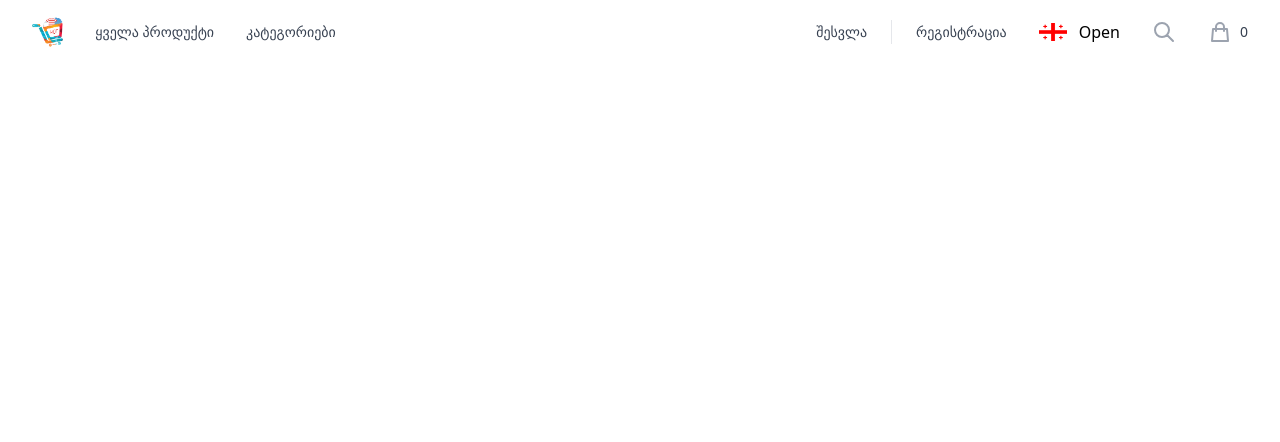
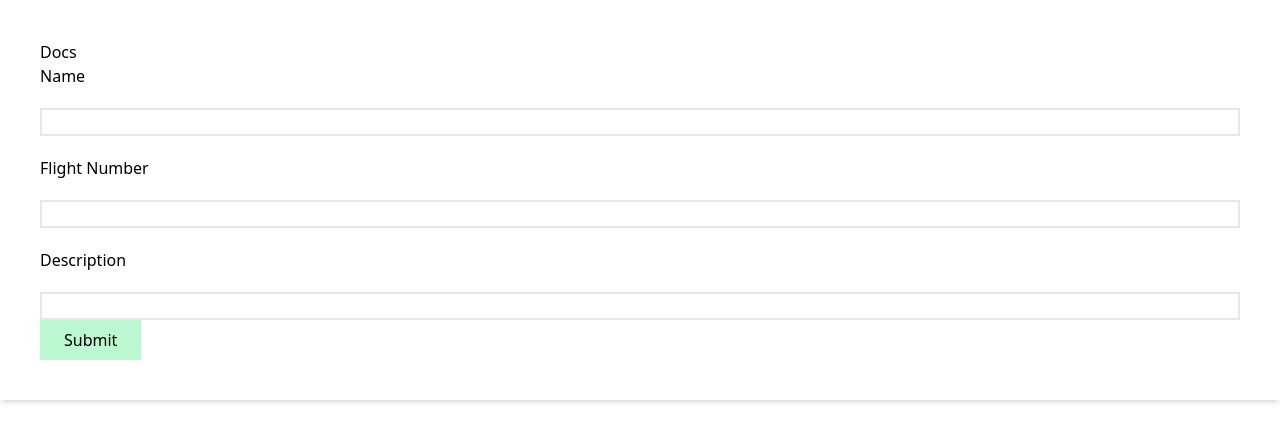
Before and after one commit to omarijalagania/shop-tailwind, a React (Create React App) app: page /docs in a window 1280 px wide. Shown: the top 442 px of the page. Built offline with nearby package versions, Linux system fonts and the light colour scheme.

Commit message:
upload image

```diff
--- a/src/App.js
+++ b/src/App.js
@@ -1,22 +1,33 @@
-import { Suspense } from 'react'
-import Nav from './components/Header/Nav/Nav'
-import { Route, Routes } from 'react-router-dom'
-import { myRoutes } from './components/routes/routes'
-import ErrorBoundary from './components/Error/ErrorBoundary'
+import { Suspense } from "react"
+import Nav from "./components/Header/Nav/Nav"
+import { Route, Routes } from "react-router-dom"
+import { myRoutes } from "./components/routes/routes"
+import ErrorBoundary from "./components/Error/ErrorBoundary"
+import TestZ from "./components/Test/Test"
+import Hello from "./components/Name/Name"
+import Docs from "./components/Docs/Docs"
+import ShowDocs from "./components/Docs/ShowDocs"
+import Myform from "./components/MyForm/Myform"
+
 function App() {
   return (
     <Suspense fallback={false}>
       <ErrorBoundary>
-        <Nav />
-        {myRoutes.map((route) => (
+        {/* <Nav /> */}
+        {/* {myRoutes.map((route) => (
           <Routes key={route.id}>
             <Route
               exact={route.exact}
               path={route.path}
               element={route.element}
             />
-          </Routes>
-        ))}
+          </Routes> */}
+        <Routes>
+          <Route path="/" element={<Myform />} />
+          <Route path="/docs" element={<Docs />} />
+          <Route path="/show-docs" element={<ShowDocs />} />
+          <Route path="/:name" element={<Hello />} />
+        </Routes>
       </ErrorBoundary>
     </Suspense>
   )
--- /dev/null
+++ b/src/components/Docs/Docs.js
@@ -0,0 +1,71 @@
+import React from "react"
+
+const Docs = () => {
+  const [data, setData] = React.useState({})
+
+  const submitData = (e) => {
+    e.preventDefault()
+    fetch("https://restapi-mongo.onrender.com/add/docs", {
+      method: "POST",
+      body: JSON.stringify(data),
+      headers: {
+        "Content-type": "application/json; charset=UTF-8",
+      },
+    })
+      .then((res) => res.json())
+      .catch((error) => console.error("Error:", error))
+  }
+
+  return (
+    <form onSubmit={submitData} className="w-full p-10 shadow-md mx-auto">
+      <h1>Docs</h1>
+      <div className="flex flex-col space-y-5">
+        <label htmlFor="name">Name</label>
+        <input
+          onChange={(e) =>
+            setData({
+              ...data,
+              name: e.target.value,
+            })
+          }
+          className="border-2"
+          type="text"
+          id="name"
+        />
+
+        <label htmlFor="number">Flight Number</label>
+        <input
+          onChange={(e) =>
+            setData({
+              ...data,
+              flight_number: e.target.value,
+            })
+          }
+          className="border-2"
+          type="text"
+          id="number"
+        />
+
+        <label htmlFor="desc">Description</label>
+        <input
+          onChange={(e) =>
+            setData({
+              ...data,
+              description: e.target.value,
+            })
+          }
+          className="border-2"
+          type="text"
+          id="desc"
+        />
+      </div>
+
+      <button className="px-6 py-2 bg-green-200" type="submit">
+        {" "}
+        Submit{" "}
+      </button>
+    </form>
+  )
+}
+
+export default Docs
--- /dev/null
+++ b/src/components/Docs/ShowDocs.js
@@ -0,0 +1,29 @@
+import React, { useEffect, useState } from "react"
+
+const ShowDocs = () => {
+  const [data, setData] = useState([])
+
+  useEffect(() => {
+    const getData = async () => {
+      const response = await fetch("https://restapi-mongo.onrender.com/docs")
+      const json = await response.json()
+      setData(json)
+    }
+    getData()
+  }, [])
+
+  console.log(data)
+  return (
+    <table className="border-2 p-24">
+      {data?.map((item) => (
+        <tr className="border-2">
+          <td className="border-2 p-3">{item.name}</td>
+          <td className="border-2 p-3">{item.flight_number}</td>
+          <td className="border-2 p-3">{item.description}</td>
+        </tr>
+      ))}
+    </table>
+  )
+}
+
+export default ShowDocs
--- /dev/null
+++ b/src/components/MyForm/Myform.js
@@ -0,0 +1,86 @@
+import React, { useEffect, useState } from "react"
+import axios from "axios"
+
+const Myform = () => {
+  const [name, setName] = useState("")
+  const [lastName, setLastName] = useState("")
+  const [image, setImage] = useState("")
+  const [posts, setPosts] = useState([])
+  const sendPost = (e) => {
+    e.preventDefault()
+    const formData = new FormData()
+    formData.append("name", name)
+    formData.append("lastname", lastName)
+    formData.append("image", image)
+
+    const config = {
+      headers: { "content-type": "multipart/form-data" },
+    }
+
+    axios
+      .post("http://localhost:8080/apiv2/set-post", formData, config)
+      .then((res) => console.log(res))
+      .catch((err) => console.log(err))
+  }
+
+  useEffect(() => {
+    const getPost = async () => {
+      const res = await axios.get("http://localhost:8080/apiv2/my-posts")
+      setPosts(res.data.posts)
+    }
+    getPost()
+  }, [])
+
+  return (
+    <div className="flex justify-between p-10">
+      <div className="w-96">
+        <form
+          onSubmit={sendPost}
+          className="flex flex-col"
+          encType="multipart/form"
+        >
+          <label htmlFor="name">Name</label>
+          <input
+            onChange={(e) => setName(e.target.value)}
+            type="text"
+            name="name"
+            id="name"
+            className="border-gray-500 mt-2 border-[1px] p-2 rounded-md"
+          />
+          <label htmlFor="name">LastName</label>
+          <input
+            onChange={(e) => setLastName(e.target.value)}
+            type="text"
+            name="lastname"
+            id="lastname"
+            className="border-gray-500 mt-2 border-[1px] p-2 rounded-md"
+          />
+          <input
+            id="image"
+            accept="image/*"
+            name="image"
+            className="mt-3"
+            onChange={(e) => setImage(e.target.files[0])}
+            type="file"
+          />
+
+          <button className="px-2 py-3 bg-green-200 mt-10" type="submit">
+            Send
+          </button>
+        </form>
+      </div>
+      {/* show */}
+      <div>
+        {posts?.map((post) => (
+          <div key={post._id} className="w-96">
+            <p>{post.name}</p>
+            <p>{post.lastname}</p>
+            <img src={`http://localhost:8080/${post.image}`} alt="" />
+          </div>
+        ))}
+      </div>
+    </div>
+  )
+}
+
+export default Myform
--- /dev/null
+++ b/src/components/Name/Name.js
@@ -0,0 +1,16 @@
+import React from "react"
+import { useLocation } from "react-router-dom"
+const Name = () => {
+  const location = useLocation()
+  return (
+    <>
+      <div>{`Hello, ${
+        location.pathname === "/"
+          ? "World"
+          : decodeURI(location.pathname.slice(1))
+      }`}</div>
+    </>
+  )
+}
+
+export default Name
--- a/src/components/Register/Register.js
+++ b/src/components/Register/Register.js
@@ -40,9 +40,9 @@ export default function Register() {
           {t('register')}
         </h2>
         <p className='mt-2 text-center text-sm text-gray-600'>
-          Or{' '}
+          Or
           <a
-            href='#'
+            href='/test'
             className='font-medium text-indigo-600 hover:text-indigo-500'
           >
             Log In
--- /dev/null
+++ b/src/components/Test/Test.js
@@ -0,0 +1,16 @@
+import React from "react"
+
+const TestZ = () => {
+  return (
+    <div className="h-screen bg-red-300">
+      <h1 className="text-lg text-gray-800">Hello</h1>
+      <h1 className="text-lg text-gray-800">Hello</h1>
+      <h1 className="text-lg text-gray-800">Hello</h1>
+      <h1 className="text-lg text-gray-800">Hello</h1>
+      <h1 className="text-lg text-gray-800">Hello</h1>
+      <h1 className="text-lg text-gray-800">Hello</h1>
+    </div>
+  )
+}
+
+export default TestZ
--- a/src/components/routes/routes.js
+++ b/src/components/routes/routes.js
@@ -1,19 +1,27 @@
-import Home from '../Home/Home'
-import Register from '../Register/Register'
+import Docs from "../Docs/Docs"
+import Home from "../Home/Home"
+import Register from "../Register/Register"
 
 export const myRoutes = [
   {
     id: 1,
-    path: '/',
-    name: 'Home',
+    path: "/",
+    name: "Home",
     exact: true,
     element: <Home />,
   },
 
   {
     id: 2,
-    path: '/register',
-    name: 'Register',
+    path: "/register",
+    name: "Register",
     element: <Register />,
   },
+
+  {
+    id: 3,
+    path: "/docs",
+    name: "Docs",
+    element: <Docs />,
+  },
 ]
```
